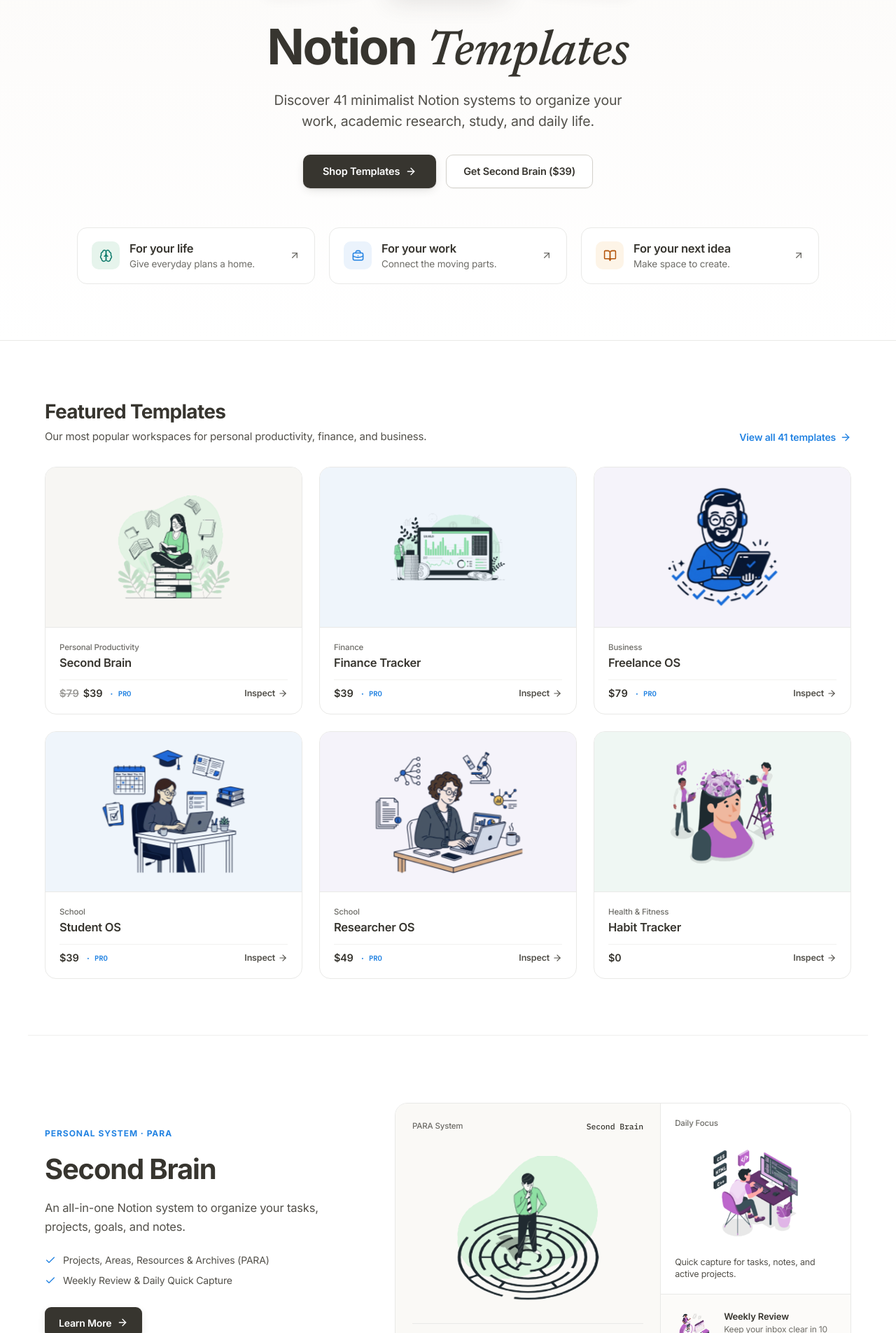
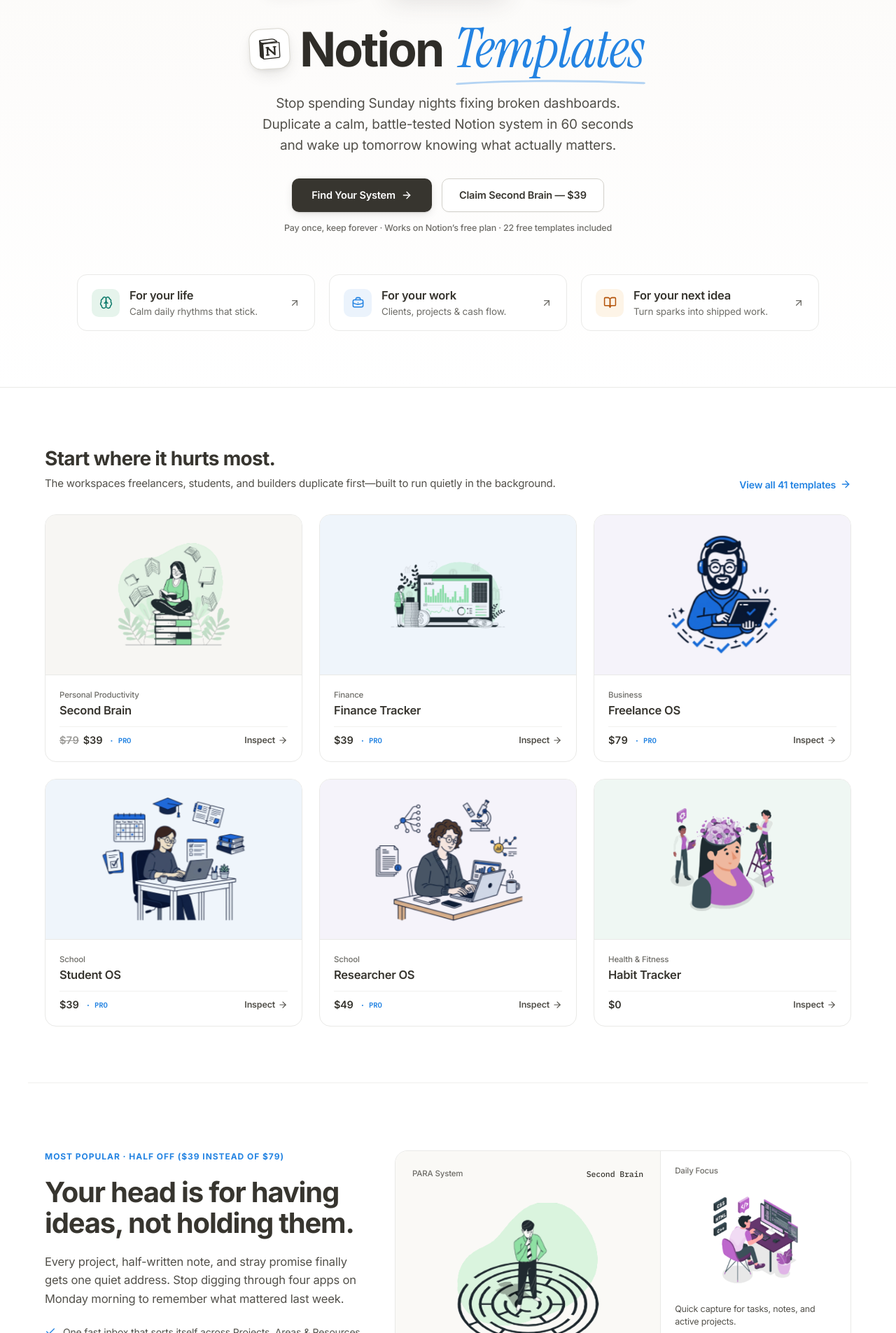
Before and after one commit to bruce12-glitch/Lumina-studio.notion, a React (Vite) app: page / in a window 1280 px wide. Shown: the part 355-2260 px from the top of the page at 70% size. Built offline with nearby package versions, Linux system fonts and the light colour scheme.

Commit message:
feat(hero): add Notion cube emblem, staggered entrance animation, and human editorial storefront copy

```diff
--- a/src/App.tsx
+++ b/src/App.tsx
@@ -4,7 +4,7 @@
  */
 
 import React, { useCallback, useEffect, useMemo, useRef, useState } from 'react';
-import { motion } from 'motion/react';
+import { motion, useReducedMotion } from 'motion/react';
 import {
   ArrowRight,
   ArrowUpRight,
@@ -51,6 +51,7 @@ import {
 } from './components/SecondaryPages';
 
 const STORAGE_KEY = 'lumina_purchased_deliveries_v1';
+const HERO_ENTRANCE_EASE: [number, number, number, number] = [0.22, 1, 0.36, 1];
 
 const HERO_PATHWAY_CARDS: Array<{
   id: 'life' | 'work' | 'idea';
@@ -61,19 +62,19 @@ const HERO_PATHWAY_CARDS: Array<{
   {
     id: 'life',
     title: 'For your life',
-    subtitle: 'Give everyday plans a home.',
+    subtitle: 'Calm daily rhythms that stick.',
     href: '/second-brain',
   },
   {
     id: 'work',
     title: 'For your work',
-    subtitle: 'Connect the moving parts.',
+    subtitle: 'Clients, projects & cash flow.',
     href: '/templates?category=Business',
   },
   {
     id: 'idea',
     title: 'For your next idea',
-    subtitle: 'Make space to create.',
+    subtitle: 'Turn sparks into shipped work.',
     href: '/apps',
   },
 ];
@@ -92,49 +93,49 @@ const HOME_FEATURE_SPLITS: Array<{
 }> = [
   {
     kind: 'second-brain',
-    eyebrow: 'Personal System · PARA',
+    eyebrow: 'Most Popular · Half Off ($39 instead of $79)',
     eyebrowTint: '#EBF3FC',
     eyebrowInk: '#2383E2',
-    title: 'Second Brain',
+    title: 'Your head is for having ideas, not holding them.',
     description:
-      'An all-in-one Notion system to organize your tasks, projects, goals, and notes.',
+      'Every project, half-written note, and stray promise finally gets one quiet address. Stop digging through four apps on Monday morning to remember what mattered last week.',
     bullets: [
-      'Projects, Areas, Resources & Archives (PARA)',
-      'Weekly Review & Daily Quick Capture',
+      'One fast inbox that sorts itself across Projects, Areas & Resources',
+      'A 10-minute Sunday reset that keeps your entire week calm',
     ],
-    ctaLabel: 'Learn More',
+    ctaLabel: 'See Inside Second Brain',
     href: '/second-brain',
   },
   {
     kind: 'finance',
-    eyebrow: 'Clarity & Cash Flow',
+    eyebrow: 'Pays For Itself In One Afternoon',
     eyebrowTint: '#E7F4F0',
     eyebrowInk: '#0F7B6C',
-    title: 'All-In-One Finance Dashboard',
+    title: 'Know where every dollar goes—before the month disappears.',
     description:
-      'Bring your financials in one place to get the big picture.',
+      'Most people don’t have an income problem; they have a visibility problem. Spot forgotten subscriptions, see real cash flow, and watch your savings rate climb in ten minutes a week.',
     bullets: [
-      'Monthly Cash Flow, Budgets & Net Worth',
-      'Subscription Tracker & Savings Targets',
+      'Catches sneaky recurring bills before they renew again',
+      'Monthly cash flow, net worth, and savings goals on one calm page',
     ],
-    ctaLabel: 'Get Finance Tracker',
+    ctaLabel: 'Claim Finance Tracker',
     href: '/finance-tracker',
     mediaFirst: true,
   },
   {
     kind: 'minimalism',
-    eyebrow: 'Free Workspace Collection',
+    eyebrow: 'Start Free — Zero Catch',
     eyebrowTint: '#F1F1EF',
     eyebrowInk: '#37352F',
-    title: 'Become a Digital Minimalist',
+    title: 'Feel the craft before you spend a dollar.',
     description:
-      'Find tutorials, apps, and templates to turn your devices into minimalist tools.',
+      'Not ready for a full operating system yet? Duplicate any of our 22 free Notion workspaces today—habits, reading lists, study notes—and feel how different a quiet tool makes your week.',
     bullets: [
-      '22 Free Notion templates for daily habits, reading & study',
-      'Clean monochrome layouts that work on any device',
+      '22 free Notion systems ready to duplicate in 60 seconds',
+      'Zero paywalls, zero monthly subscriptions—just clean design that works',
     ],
-    ctaLabel: 'Start Here',
-    href: '/blog',
+    ctaLabel: 'Explore Free Collection',
+    href: '/templates',
   },
 ];
 
@@ -166,6 +167,8 @@ export default function App() {
   });
 
   const tabRefs = useRef<Array<HTMLButtonElement | null>>([]);
+
+  const prefersReducedMotion = useReducedMotion();
 
   const purchasedSlugs = useMemo(
     () => new Set(purchases.map((p) => p.itemSlug)),
@@ -331,8 +334,17 @@ export default function App() {
                 <div className="max-w-[780px] mx-auto text-center space-y-7">
                   {/* Unboxed Notion Editorial Kicker */}
                   <div className="flex justify-center">
-                    <div
+                    <motion.div
                       data-testid="hero-notion-pill"
+                      initial={
+                        prefersReducedMotion ? false : { opacity: 0, y: 10 }
+                      }
+                      animate={{ opacity: 1, y: 0 }}
+                      transition={{
+                        duration: prefersReducedMotion ? 0 : 0.42,
+                        delay: prefersReducedMotion ? 0 : 0.04,
+                        ease: HERO_ENTRANCE_EASE,
+                      }}
                       className="inline-flex items-center gap-2 text-[13.5px] font-medium text-[#52504A]"
                     >
                       <svg
@@ -365,8 +377,8 @@ export default function App() {
                           strokeLinejoin="round"
                         />
                       </svg>
-                      <span>Your life. Your work. In Notion.</span>
-                    </div>
+                      <span>Built for minds that outgrew sticky notes.</span>
+                    </motion.div>
                   </div>
 
                   {/* 3-Card Illustration Triptych (Accessible Native Buttons, Single-Surface Stages) */}
@@ -445,20 +457,169 @@ export default function App() {
                   </div>
 
                   {/* Headline & Subtitle */}
-                  <div className="space-y-4">
-                    <h1 className="font-display text-[clamp(44px,6vw,70px)] font-bold tracking-[-0.035em] leading-[1.03] text-[#37352F] text-balance">
-                      Notion{' '}
-                      <span className="font-editorial italic font-medium tracking-[-0.02em]">
-                        Templates
+                  <div className="space-y-5">
+                    <h1
+                      data-testid="hero-headline"
+                      className="font-display text-[clamp(40px,5.8vw,68px)] font-bold tracking-[-0.04em] leading-[1.04] text-[#2F2D28] inline-flex flex-wrap items-center justify-center gap-x-3 sm:gap-x-4 gap-y-2 pb-1"
+                    >
+                      {/* Authentic Notion Cube Logo Emblem + Wordmark */}
+                      <span className="inline-flex items-center gap-2.5 sm:gap-3.5">
+                        <motion.span
+                          data-testid="hero-notion-logo"
+                          initial={
+                            prefersReducedMotion
+                              ? false
+                              : { opacity: 0, y: 14, rotate: -7, scale: 0.92 }
+                          }
+                          animate={{ opacity: 1, y: 0, rotate: -3, scale: 1 }}
+                          whileHover={
+                            prefersReducedMotion
+                              ? undefined
+                              : { rotate: 0, scale: 1.05, y: -2 }
+                          }
+                          transition={{
+                            duration: prefersReducedMotion ? 0 : 0.48,
+                            delay: prefersReducedMotion ? 0 : 0.12,
+                            ease: HERO_ENTRANCE_EASE,
+                          }}
+                          className="inline-flex items-center justify-center w-[42px] h-[42px] sm:w-[58px] sm:h-[58px] rounded-[13px] sm:rounded-[16px] bg-white border border-[#D8D6CF] shadow-[0_10px_24px_-8px_rgba(47,45,40,0.18),0_2px_6px_-1px_rgba(47,45,40,0.08),inset_0_1px_0_rgba(255,255,255,0.95)] shrink-0 select-none"
+                          aria-hidden="true"
+                        >
+                          <svg
+                            viewBox="0 0 100 100"
+                            fill="none"
+                            xmlns="http://www.w3.org/2000/svg"
+                            className="w-[27px] h-[27px] sm:w-[37px] sm:h-[37px]"
+                          >
+                            {/* Isometric Notion Cube */}
+                            <path
+                              d="M16.5 22.8C19.8 25.4 21.1 25.2 27.3 24.8L78.4 21.7C79.5 21.7 78.6 20.6 78.2 20.4L69.7 14.3C67.4 12.6 64.4 10.6 58.6 11L13.1 14.3C11.4 14.5 11.1 15.5 11.8 16.2L16.5 22.8Z"
+                              fill="#FFFFFF"
+                              stroke="#2F2D28"
+                              strokeWidth="3.6"
+                              strokeLinejoin="round"
+                            />
+                            <path
+                              d="M23.5 31.8V82.5C23.5 85.4 24.9 86.5 28.2 86.3L83.4 83.1C86.7 82.9 87.1 80.9 87.1 78.5V28.3C87.1 25.9 86.1 24.7 83.9 24.9L26.9 28.2C24.5 28.4 23.5 29.5 23.5 31.8Z"
+                              fill="#FFFFFF"
+                              stroke="#2F2D28"
+                              strokeWidth="3.6"
+                              strokeLinejoin="round"
+                            />
+                            <path
+                              d="M11.6 15.6V73.2C11.6 75.8 12.7 77.6 14.7 79.3L24.5 86.2C23.8 85.2 23.5 84 23.5 82.5V31.8C23.5 29.5 24.5 28.4 26.9 28.2L23.5 25L16.5 22.8L11.6 15.6Z"
+                              fill="#2F2D28"
+                              stroke="#2F2D28"
+                              strokeWidth="3.2"
+                              strokeLinejoin="round"
+                            />
+                            {/* Iconic Serif N Inside Cube */}
+                            <path
+                              d="M40.6 43.2L40.6 71.5M40.6 43.2L68.2 70.6M68.2 41.2V70.6"
+                              stroke="#2F2D28"
+                              strokeWidth="6.4"
+                              strokeLinecap="round"
+                              strokeLinejoin="round"
+                            />
+                            <path
+                              d="M35.5 43.4H45.8M63.1 41.2H73.2M35.5 71.6H46.2"
+                              stroke="#2F2D28"
+                              strokeWidth="4.2"
+                              strokeLinecap="round"
+                            />
+                          </svg>
+                        </motion.span>
+
+                        <motion.span
+                          initial={
+                            prefersReducedMotion ? false : { opacity: 0, y: 14 }
+                          }
+                          animate={{ opacity: 1, y: 0 }}
+                          transition={{
+                            duration: prefersReducedMotion ? 0 : 0.48,
+                            delay: prefersReducedMotion ? 0 : 0.18,
+                            ease: HERO_ENTRANCE_EASE,
+                          }}
+                          className="inline-block"
+                        >
+                          Notion
+                        </motion.span>
                       </span>
+
+                      {/* Sculpted Instrument Serif Accent Word + Refined Architectural Underline */}
+                      <motion.span
+                        data-testid="hero-templates-accent"
+                        initial={
+                          prefersReducedMotion ? false : { opacity: 0, y: 14 }
+                        }
+                        animate={{ opacity: 1, y: 0 }}
+                        transition={{
+                          duration: prefersReducedMotion ? 0 : 0.52,
+                          delay: prefersReducedMotion ? 0 : 0.25,
+                          ease: HERO_ENTRANCE_EASE,
+                        }}
+                        className="relative inline-block font-hero-accent italic font-normal text-[1.15em] tracking-[-0.01em] text-[#2383E2] leading-none pr-1"
+                      >
+                        <span className="relative z-10">Templates</span>
+                        <svg
+                          viewBox="0 0 240 16"
+                          fill="none"
+                          xmlns="http://www.w3.org/2000/svg"
+                          aria-hidden="true"
+                          preserveAspectRatio="none"
+                          className="absolute -bottom-3 sm:-bottom-3.5 left-0 w-full h-[9px] sm:h-[11px] pointer-events-none"
+                        >
+                          <motion.path
+                            d="M4 11.5C64 4.2 152 3.2 236 9.8"
+                            stroke="#2383E2"
+                            strokeOpacity="0.34"
+                            strokeWidth="4.2"
+                            strokeLinecap="round"
+                            initial={
+                              prefersReducedMotion
+                                ? { pathLength: 1 }
+                                : { pathLength: 0 }
+                            }
+                            animate={{ pathLength: 1 }}
+                            transition={{
+                              duration: prefersReducedMotion ? 0 : 0.55,
+                              delay: prefersReducedMotion ? 0 : 0.42,
+                              ease: HERO_ENTRANCE_EASE,
+                            }}
+                          />
+                        </svg>
+                      </motion.span>
                     </h1>
-                    <p className="text-[17.5px] sm:text-[19.5px] font-normal leading-[1.55] tracking-[-0.01em] text-[#52504A] max-w-[540px] mx-auto">
-                      Discover 41 minimalist Notion systems to organize your work, academic research, study, and daily life.
-                    </p>
+                    <motion.p
+                      initial={
+                        prefersReducedMotion ? false : { opacity: 0, y: 10 }
+                      }
+                      animate={{ opacity: 1, y: 0 }}
+                      transition={{
+                        duration: prefersReducedMotion ? 0 : 0.46,
+                        delay: prefersReducedMotion ? 0 : 0.3,
+                        ease: HERO_ENTRANCE_EASE,
+                      }}
+                      className="text-[17px] sm:text-[19px] font-normal leading-[1.58] tracking-[-0.01em] text-[#52504A] max-w-[590px] mx-auto text-balance"
+                    >
+                      Stop spending Sunday nights fixing broken dashboards. Duplicate a calm, battle-tested Notion system in 60 seconds and wake up tomorrow knowing what actually matters.
+                    </motion.p>
                   </div>
 
-                  {/* Primary & Secondary CTAs */}
-                  <div className="pt-1 flex flex-wrap items-center justify-center gap-3.5">
+                  {/* Primary & Secondary CTAs + Risk-Reversal Microcopy */}
+                  <motion.div
+                    initial={
+                      prefersReducedMotion ? false : { opacity: 0, y: 8 }
+                    }
+                    animate={{ opacity: 1, y: 0 }}
+                    transition={{
+                      duration: prefersReducedMotion ? 0 : 0.44,
+                      delay: prefersReducedMotion ? 0 : 0.38,
+                      ease: HERO_ENTRANCE_EASE,
+                    }}
+                    className="pt-1 space-y-3.5"
+                  >
+                    <div className="flex flex-wrap items-center justify-center gap-3.5">
                       <motion.a
                         href="/templates"
                         whileHover={{ y: -2, scale: 1.015 }}
@@ -470,7 +631,7 @@ export default function App() {
                         }}
                         className="btn-motion-primary h-12 px-7 rounded-[10px] bg-[#37352F] hover:bg-[#2F2D28] text-white text-[14.5px] font-semibold inline-flex items-center justify-center gap-2 whitespace-nowrap shrink-0"
                       >
-                      <span>Shop Templates</span>
+                        <span>Find Your System</span>
                         <ArrowRight className="w-4 h-4 btn-arrow-slide" />
                       </motion.a>
 
@@ -482,9 +643,14 @@ export default function App() {
                         onClick={() => handleOpenTemplateOrCheckout('second-brain')}
                         className="btn-motion-secondary h-12 px-6 rounded-[10px] border border-[#D3D1CB] bg-white hover:bg-[#F7F6F3] text-[#37352F] text-[14.5px] font-semibold inline-flex items-center justify-center gap-2 whitespace-nowrap shrink-0 cursor-pointer"
                       >
-                      <span>Get Second Brain ($39)</span>
+                        <span>Claim Second Brain — $39</span>
                       </motion.button>
                     </div>
+
+                    <p className="text-[12.5px] font-medium text-[#6E6D68]">
+                      Pay once, keep forever · Works on Notion’s free plan · 22 free templates included
+                    </p>
+                  </motion.div>
                 </div>
 
                 {/* 3-Column Hero Pathway Cards */}
@@ -588,10 +754,10 @@ export default function App() {
                 <div className="flex flex-col sm:flex-row sm:items-end justify-between gap-3 mb-8">
                   <div className="space-y-1">
                     <h2 className="font-display text-[24px] sm:text-[28px] font-bold tracking-[-0.025em] text-[#37352F]">
-                      Featured Templates
+                      Start where it hurts most.
                     </h2>
                     <p className="text-[15px] text-[#52504A]">
-                      Our most popular workspaces for personal productivity, finance, and business.
+                      The workspaces freelancers, students, and builders duplicate first—built to run quietly in the background.
                     </p>
                   </div>
                   <a
@@ -690,10 +856,10 @@ export default function App() {
                 <div className="flex flex-col sm:flex-row sm:items-end justify-between gap-4">
                   <div className="space-y-2">
                     <h2 className="font-display text-[clamp(26px,3.2vw,36px)] font-bold tracking-[-0.025em] leading-[1.15] text-[#37352F]">
-                      Apps by Resonance
+                      Small tools that respect your attention.
                     </h2>
                     <p className="text-[16px] text-[#52504A] leading-[1.6]">
-                      Get things done with apps designed with simplicity in mind.
+                      Companion apps built the same way as our templates—quiet, fast, and allergic to clutter.
                     </p>
                   </div>
 
```
Lines whose indentation alone changed are shown as unchanged.
